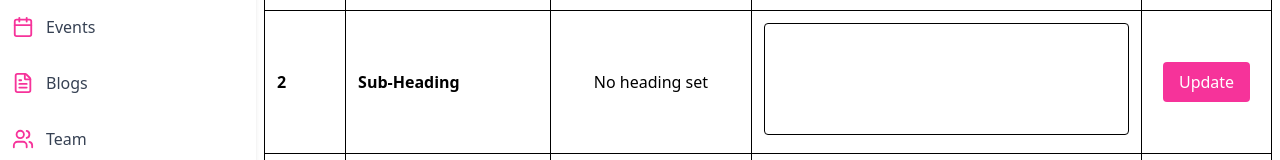
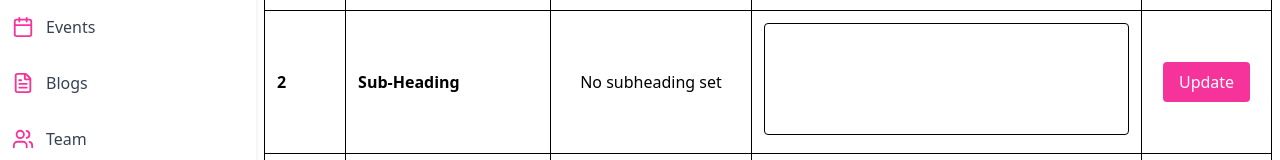
Before and after one commit to srishtinsaan/Babycare-admin_frontend, a React app: page /about in a window 1280 px wide. Shown: the part 254-414 px from the top of the page. Built offline with nearby package versions, Linux system fonts and the light colour scheme; no server answers; sample sign-in values are in the browser's storage; the HTML template or start-up script is replaced by a standard one.

Commit message:
subheading bug fix

```diff
--- a/src/pages/About.jsx
+++ b/src/pages/About.jsx
@@ -275,7 +275,7 @@ const uploadBgImage = async () => {
 
     {
       label: "Sub-Heading",
-      current: <p>{currentSubheading || "No heading set"}</p>,
+      current: <p>{currentSubheading || "No subheading set"}</p>,
       input: (
         <textarea
           value={subheading}
```
